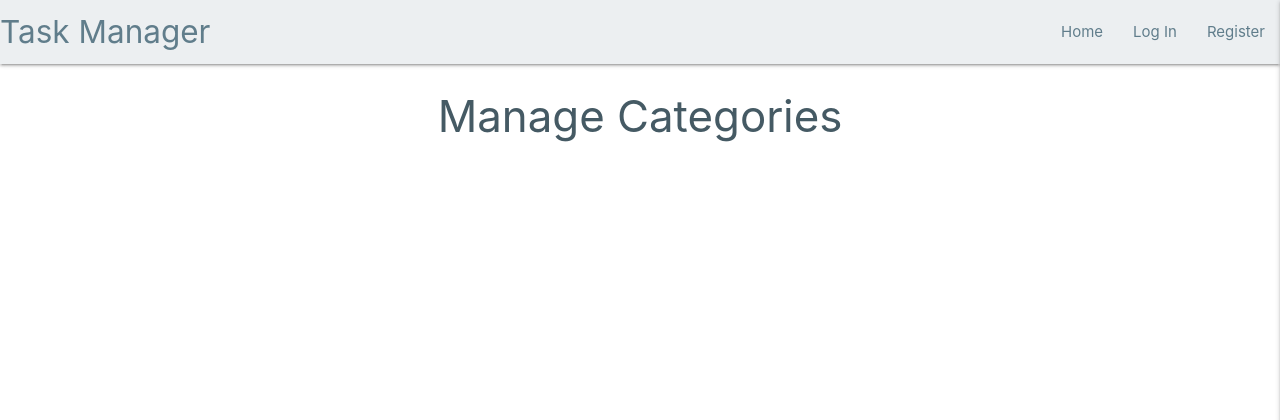
After one commit to LigaMoon/task_manager, a Flask app: page /get_categories in a window 1280 px wide. The commit adds this page. Shown: the top 420 px of the page. Run offline with Flask 2, Linux system fonts and the light colour scheme; data that the repository does not hold is empty; some libraries are stand-ins or nearby versions.

Commit message:
Add manage categories template

```diff
--- a/app.py
+++ b/app.py
@@ -127,14 +127,6 @@ def add_task():
     return render_template('addtasks.html', categories = categories )
 
 
-# When a task is submitted on the add_task page, it is posted to insert_task which inserts data in the tasks collection and converts data to a dictionary. Once done it redirects the user to the get_task page and newly added task is dipslayed
-# @app.route('/insert_task', methods=['POST'])
-# def insert_task():
-#     # new variable that equates the tasks collection
-#     tasks = mongo.db.tasks
-#     tasks.insert_one(request.form.to_dict())
-#     return redirect(url_for('get_tasks'))
-
 # Once a specific task with task_id = _id is accessed, task equals to that specific task (only one).
 @app.route('/edit_task/<task_id>', methods=["GET", "POST"])
 def edit_task(task_id):
@@ -156,18 +148,6 @@ def edit_task(task_id):
     categories = mongo.db.categories.find().sort("catedgory_name",1)
     return render_template('edittasks.html', task = task, categories = categories)
 
-# @app.route('/update_task/<task_id>', methods=["POST"])
-# def update_task(task_id):
-#     tasks = mongo.db.tasks
-#     tasks.update( {'_id': ObjectId(task_id)},
-#     {
-#         'task_name': request.form.get('task_name'),
-#         'category_name': request.form.get('category_name'),
-#         'task_description': request.form.get('task_description'),
-#         'due_date': request.form.get('due_date'),
-#         'is_urgent': request.form.get('is_urgent')
-#     })
-#     return redirect(url_for('get_tasks'))
 
 @app.route('/delete_task/<task_id>')
 def delete_task(task_id):
@@ -175,6 +155,13 @@ def delete_task(task_id):
     flash("Task Succesfully deleted")
     return redirect(url_for('get_tasks'))
 
+
+@app.route('/get_categories')
+def get_categories():
+    categories=list(mongo.db.categories.find().sort("category_name",1))
+    return render_template("categories.html", categories = categories)
+
+
 if __name__ == '__main__':
     app.run(host = os.environ.get('IP'),
     port=int(os.environ.get('PORT')),
--- a/templates/base.html
+++ b/templates/base.html
@@ -42,7 +42,9 @@
                         {% if session.user %}
                             <li><a href="{{ url_for('profile', username = session['user']) }}">Profile</a></li>
                             <li><a href="{{ url_for('add_task') }}">New Task</a></li>
-                            <li><a href="#">Manage Categories</a></li>
+                            {% if session.user|lower == "admin"|lower %}
+                            <li><a href="{{ url_for('get_categories') }}">Manage Categories</a></li>
+                            {% endif %}
                                 <li><a href="{{ url_for('logout') }}">Log Out</a></li>
                             {% else %}
                             <li><a href="{{ url_for('login') }}">Log In</a></li>
@@ -59,7 +61,9 @@
                     {% if session.user %}
                     <li><a href="{{ url_for('profile', username = session['user']) }}">Profile</a></li>
                     <li><a href="{{ url_for('add_task') }}">New Task</a></li>
-                    <li><a href="#">Manage Categories</a></li>
+                    {% if session.user|lower == "admin"|lower %}
+                        <li><a href="{{ url_for('get_categories') }}">Manage Categories</a></li>
+                    {% endif %}
                     <li><a href="{{ url_for('logout') }}">Log Out</a></li>
                 {% else %}
                     <li><a href="{{ url_for('login') }}">Log In</a></li>
--- /dev/null
+++ b/templates/categories.html
@@ -0,0 +1,21 @@
+{% extends "base.html" %} {% block content %}
+
+<h3 class="center-align blue-grey-text text-darken-2">Manage Categories</h3>
+
+<div class="row">
+    {% for cat in categories %}
+        <div class="col s12 m3">
+            <div class="card blue-grey lighten-5 center-align">
+                <div class="card-content blue-grey-text text-darken-2">
+                    <span class="card-title">{{ cat.category_name }}</span>
+                </div>
+                <div class="card-action">
+                    <a href="#" class="btn blue lighten-4 blue-grey-text">Edit</a>
+                    <a href="#" class="btn red lighten-4 blue-grey-text">Delete</a>
+                </div>
+            </div>
+        </div>
+    {% endfor %}
+</div>
+
+{% endblock %}
```
Lines whose indentation alone changed are shown as unchanged.
